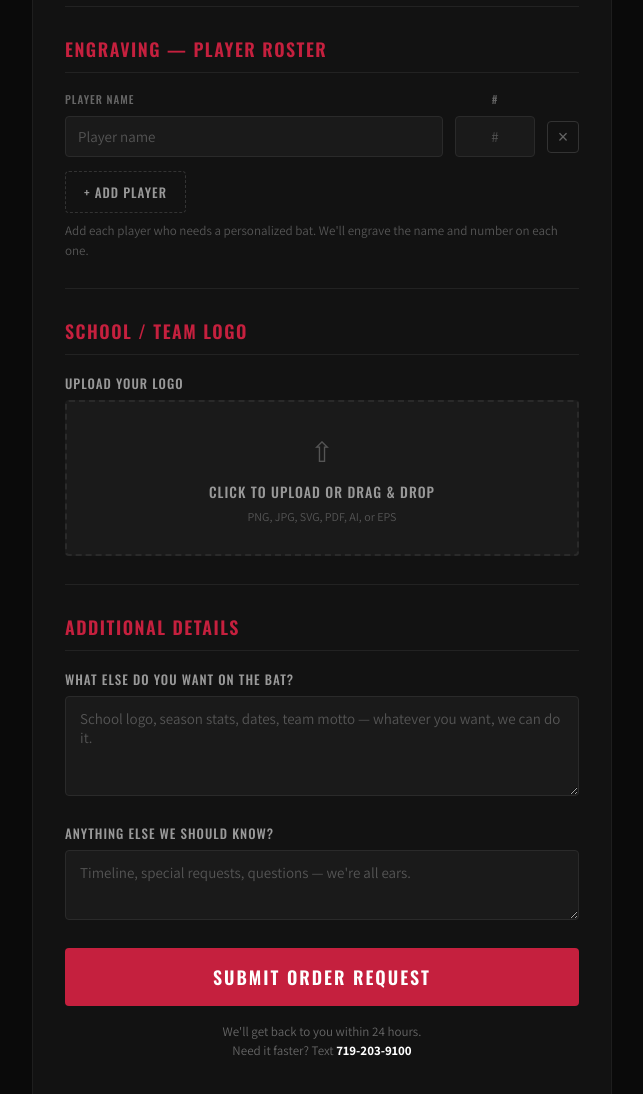
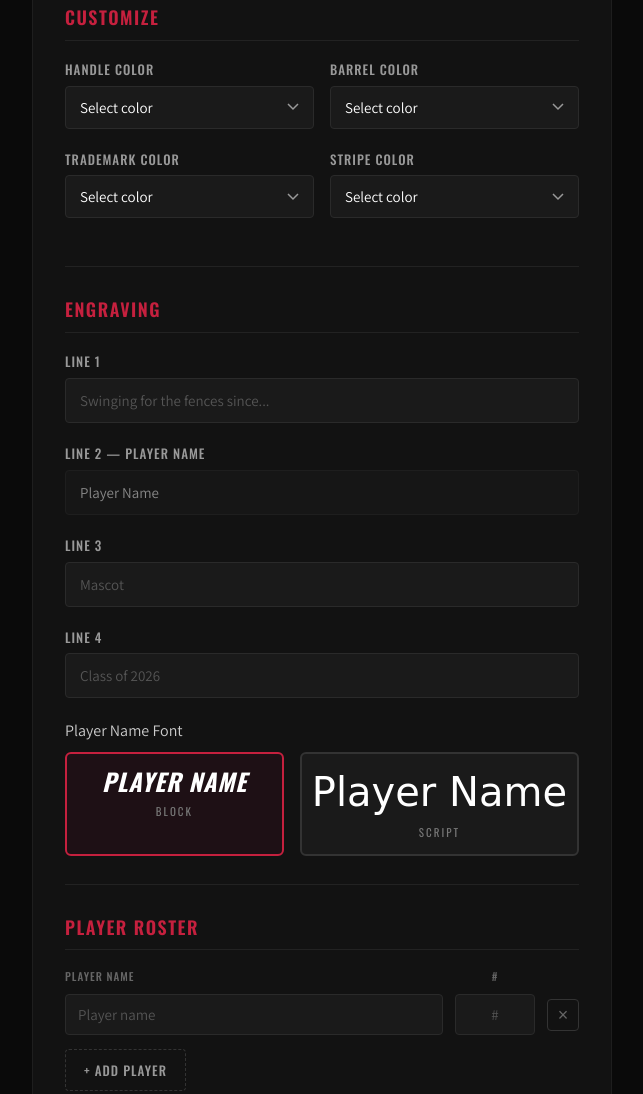
Before and after one commit to tgoldberg19/bergbat-trophy-order, a plain HTML site: page index.html in a window 1280 px wide. Shown: the part 1354-2448 px from the top of the page, without its empty margins (318-961 px from the left). Drawn offline with nearby package versions, Linux system fonts and the light colour scheme; a web font is replaced by a local one.

Commit message:
Update index.html

```diff
--- a/index.html
+++ b/index.html
@@ -7,6 +7,19 @@
   <link rel="preconnect" href="https://fonts.googleapis.com">
   <link href="https://fonts.googleapis.com/css2?family=Oswald:wght@400;500;600;700&family=Assistant:wght@400;600;700&display=swap" rel="stylesheet">
   <style>
+    @font-face {
+      font-family: 'Serpentine';
+      src: url('SerpentineBoldItalic.ttf') format('truetype');
+      font-weight: 700;
+      font-style: italic;
+    }
+    @font-face {
+      font-family: 'Milestone';
+      src: url('MilestoneScript.otf') format('opentype');
+      font-weight: 400;
+      font-style: normal;
+    }
+
     *, *::before, *::after { box-sizing: border-box; margin: 0; padding: 0; }
 
     body {
@@ -21,7 +34,7 @@
     /* === HEADER === */
     .header {
       background-color: #000;
-      padding: 4px 0;
+      padding: 10px 0;
       text-align: center;
       border-bottom: 3px solid #C5203E;
     }
@@ -247,6 +260,61 @@
       height: 1px;
       background-color: #222;
       margin: 28px 0;
+    }
+
+    /* === FONT PICKER === */
+    .font-picker {
+      display: flex;
+      gap: 16px;
+      margin-bottom: 20px;
+    }
+    .font-option {
+      flex: 1;
+      background-color: #1a1a1a;
+      border: 2px solid #333;
+      border-radius: 6px;
+      padding: 12px 10px;
+      text-align: center;
+      cursor: pointer;
+      transition: border-color 0.2s, background-color 0.2s;
+    }
+    .font-option:hover {
+      border-color: #555;
+    }
+    .font-option.selected {
+      border-color: #C5203E;
+      background-color: #1e1015;
+    }
+    .font-option input[type="radio"] {
+      display: none;
+    }
+    .font-option .font-preview {
+      font-size: 24px;
+      color: #fff;
+      margin-bottom: 6px;
+      line-height: 1.3;
+      white-space: nowrap;
+    }
+    .font-option .font-label {
+      font-family: 'Oswald', sans-serif;
+      font-size: 11px;
+      text-transform: uppercase;
+      letter-spacing: 2px;
+      color: #777;
+    }
+    .font-preview-block {
+      font-family: 'Serpentine', 'Oswald', sans-serif;
+      font-weight: 700;
+      font-style: italic;
+      text-transform: uppercase;
+      letter-spacing: 1px;
+    }
+    .font-option .font-preview.font-preview-script {
+      font-family: 'Milestone', cursive;
+      font-weight: 400;
+      font-size: 40px;
+      text-transform: none;
+      letter-spacing: 0;
     }
 
     /* === ENGRAVING ROSTER === */
@@ -556,6 +624,30 @@
         </div>
       </div>
 
+      <div class="form-group">
+        <label>Shipping Address <span class="required">*</span></label>
+        <input type="text" name="address" placeholder="Street address" required>
+      </div>
+
+      <div class="form-group">
+        <input type="text" name="address2" placeholder="Apt, suite, unit, etc. (optional)">
+      </div>
+
+      <div class="form-row">
+        <div class="form-group">
+          <label>City <span class="required">*</span></label>
+          <input type="text" name="city" placeholder="City" required>
+        </div>
+        <div class="form-group">
+          <label>State <span class="required">*</span></label>
+          <input type="text" name="state" placeholder="CO" maxlength="2" required>
+        </div>
+        <div class="form-group">
+          <label>Zip <span class="required">*</span></label>
+          <input type="text" name="zip" placeholder="80903" maxlength="10" required>
+        </div>
+      </div>
+
       <div class="form-divider"></div>
 
       <!-- BAT DETAILS -->
@@ -575,14 +667,14 @@
         <div class="bat-size-card">
           <span class="bat-size-name">Short</span>
           <span class="bat-size-length">26"</span>
-          <span class="bat-size-price">$85</span>
+          <span class="bat-size-price">$90</span>
           <span class="qty-label">Qty</span>
           <input type="number" name="qty_short_26" min="0" value="0">
         </div>
         <div class="bat-size-card">
           <span class="bat-size-name">Mini</span>
           <span class="bat-size-length">18"</span>
-          <span class="bat-size-price">$55</span>
+          <span class="bat-size-price">$60</span>
           <span class="qty-label">Qty</span>
           <input type="number" name="qty_mini_18" min="0" value="0">
         </div>
@@ -719,8 +811,47 @@
 
       <div class="form-divider"></div>
 
-      <!-- ENGRAVING / ROSTER -->
-      <div class="form-section-title">Engraving — Player Roster</div>
+      <!-- ENGRAVING -->
+      <div class="form-section-title">Engraving</div>
+
+      <div class="form-group">
+        <label>Line 1</label>
+        <input type="text" name="engrave_line1" placeholder="Swinging for the fences since...">
+      </div>
+
+      <div class="form-group">
+        <label>Line 2 — Player Name</label>
+        <input type="text" name="engrave_line2" value="Player Name" disabled style="opacity:0.5; cursor:not-allowed;">
+      </div>
+
+      <div class="form-group">
+        <label>Line 3</label>
+        <input type="text" name="engrave_line3" placeholder="Mascot">
+      </div>
+
+      <div class="form-group">
+        <label>Line 4</label>
+        <input type="text" name="engrave_line4" placeholder="Class of 2026">
+      </div>
+
+      <label style="margin-top:20px; margin-bottom:8px; display:block;">Player Name Font</label>
+      <div class="font-picker">
+        <label class="font-option selected" onclick="selectFont(this)">
+          <input type="radio" name="player_name_font" value="Serpentine Bold Italic" checked>
+          <div class="font-preview font-preview-block">Player Name</div>
+          <div class="font-label">Block</div>
+        </label>
+        <label class="font-option" onclick="selectFont(this)">
+          <input type="radio" name="player_name_font" value="Script">
+          <div class="font-preview font-preview-script">Player Name</div>
+          <div class="font-label">Script</div>
+        </label>
+      </div>
+
+      <div class="form-divider"></div>
+
+      <!-- PLAYER ROSTER -->
+      <div class="form-section-title">Player Roster</div>
 
       <div class="engraving-header">
         <span class="col-name">Player Name</span>
@@ -800,6 +931,12 @@
   </div>
 
   <script>
+    function selectFont(el) {
+      document.querySelectorAll('.font-option').forEach(o => o.classList.remove('selected'));
+      el.classList.add('selected');
+      el.querySelector('input[type="radio"]').checked = true;
+    }
+
     let playerCount = 1;
 
     function addRow() {
```
